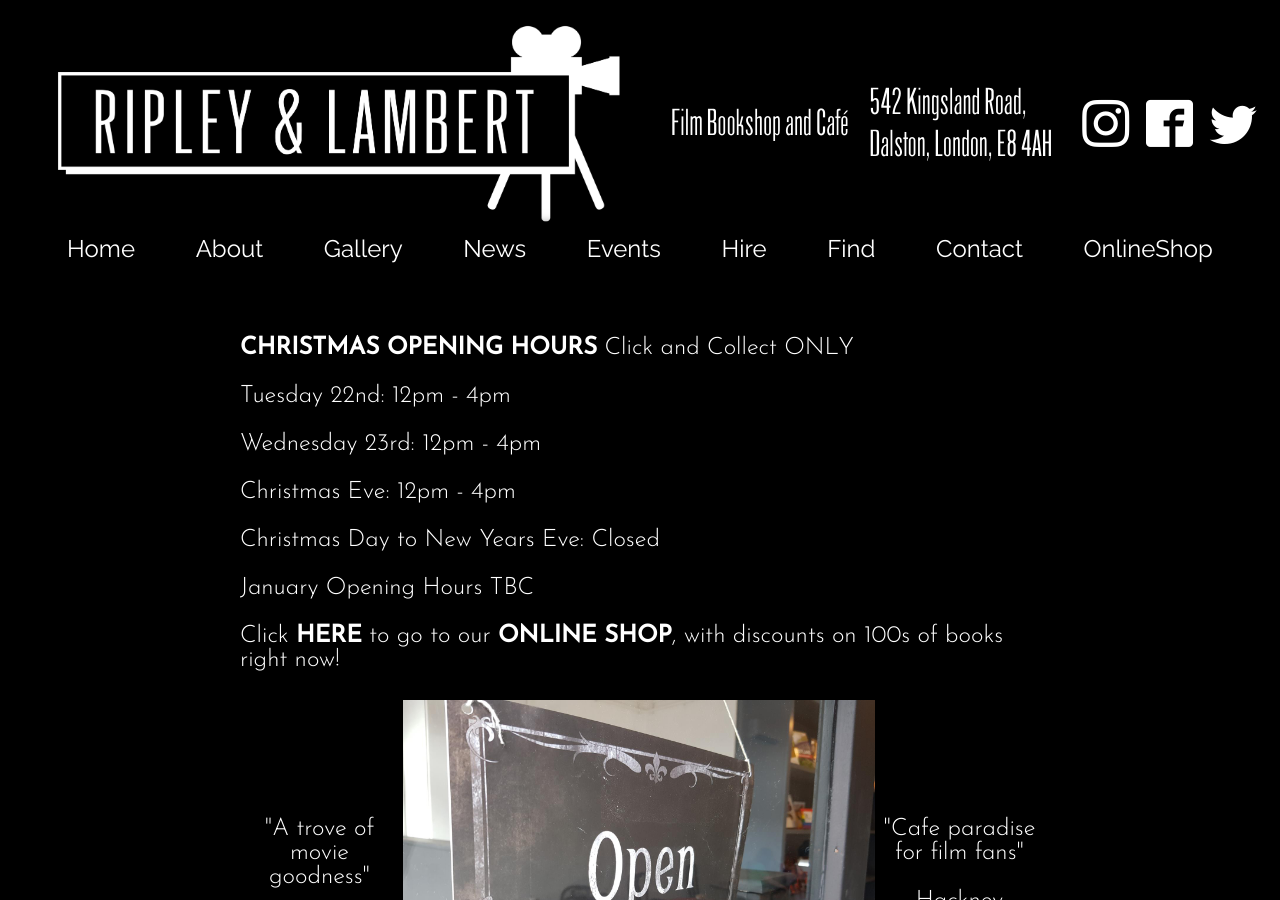
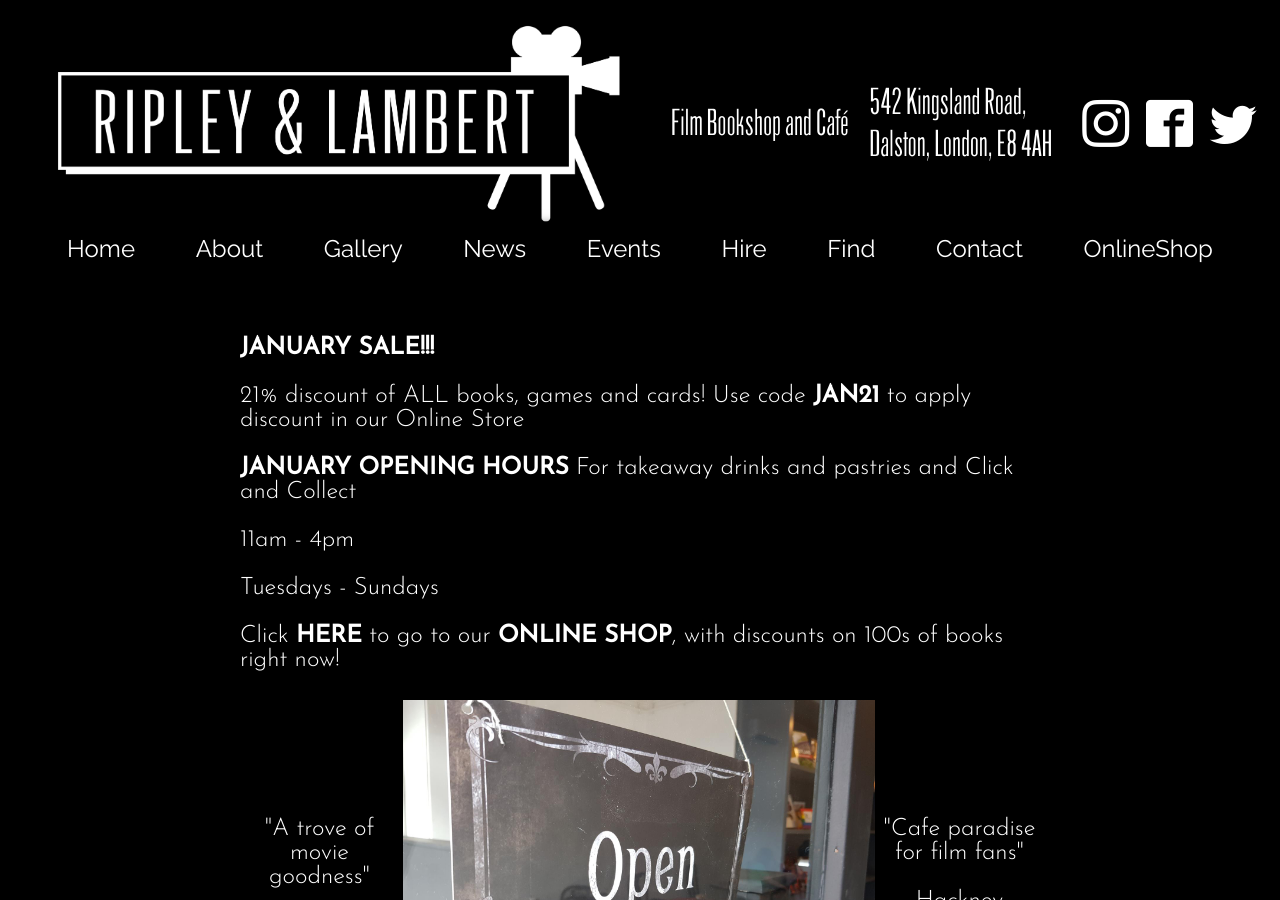
Before and after one commit to ripandlamb/ripandlamb, a Jekyll site: the page built from index.md, in a window 1280 px wide and 900 px high. Built offline with Jekyll 4.4.1, drawn with Linux system fonts in a browser that asks for light colours; a script that is not in the unit is left out.

Commit message:
Update index.md

```diff
--- a/index.md
+++ b/index.md
@@ -3,19 +3,19 @@ title: Home
 order: 1
 ---
 
-<b>CHRISTMAS OPENING HOURS</b>
-[Click and Collect ONLY](https://shop.ripleyandlambert.com/)
+<b>JANUARY SALE!!!</b>
 
-Tuesday 22nd: 12pm - 4pm
+21% discount of ALL books, games and cards!
+Use code <b>JAN21</b> to apply discount in our
+[Online Store](https://shop.ripleyandlambert.com/)
 
-Wednesday 23rd: 12pm - 4pm
+<b>JANUARY OPENING HOURS</b>
+For takeaway drinks and pastries and
+[Click and Collect](https://shop.ripleyandlambert.com/)
 
-Christmas Eve: 12pm - 4pm
+11am - 4pm
 
-Christmas Day to New Years Eve: Closed
-
-January Opening Hours TBC
-
+Tuesdays - Sundays
 
 Click <b>[HERE](https://shop.ripleyandlambert.com/)</b>
 to go to our
```
